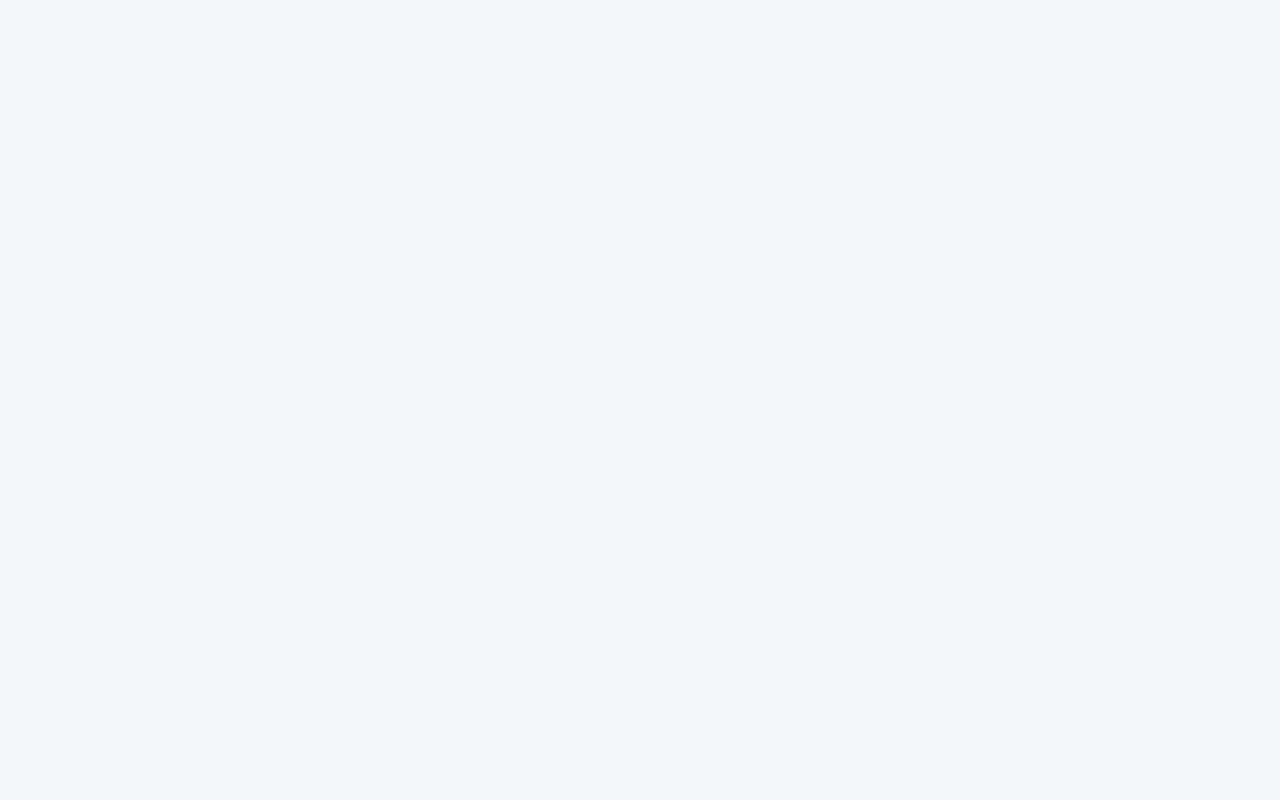
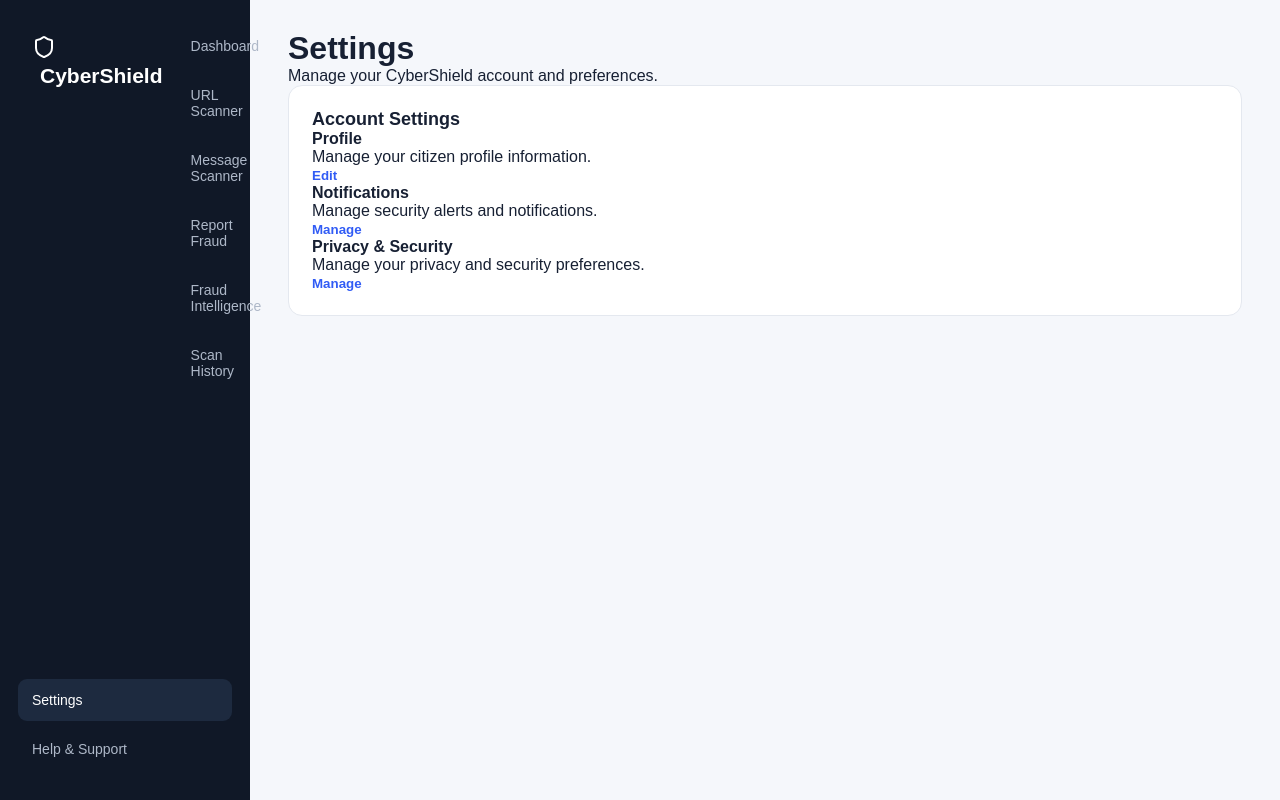
Before and after one commit to utkarsh-kumar18/CyberShield-AI, a React app in the folder frontend/: page /settings in a window 1280 px wide. Before the commit this address had no page. Built offline with nearby package versions, Linux system fonts and the light colour scheme; the HTML template or start-up script is replaced by a standard one.

Commit message:
Add frontend navigation and scanner improvements

```diff
--- a/frontend/package.json
+++ b/frontend/package.json
@@ -10,6 +10,7 @@
     "preview": "vite preview"
   },
   "dependencies": {
+    "lucide-react": "^1.52.0",
     "react": "^19.2.8",
     "react-dom": "^19.2.8",
     "react-router-dom": "^7.18.4"
--- a/frontend/src/App.jsx
+++ b/frontend/src/App.jsx
@@ -1,31 +1,40 @@
+import { BrowserRouter, Routes, Route } from "react-router-dom";
 
-import { BrowserRouter, Routes, Route } from "react-router-dom";
+import Sidebar from "./components/Sidebar";
+
 import Dashboard from "./pages/Dashboard";
 import URLScanner from "./pages/URLScanner";
 import URLResult from "./pages/URLResult";
+import ScanHistory from "./pages/ScanHistory";
 import MessageScanner from "./pages/MessageScanner";
 import MessageResult from "./pages/MessageResult";
 import ReportFraud from "./pages/ReportFraud";
 import FraudIntelligence from "./pages/FraudIntelligence";
+import Settings from "./pages/Settings";
+import HelpSupport from "./pages/HelpSupport";
 
 function App() {
   return (
     <BrowserRouter>
+
+      <Sidebar />
+
       <Routes>
-
         <Route path="/" element={<Dashboard />} />
-
         <Route path="/url-scanner" element={<URLScanner />} />
+        <Route path="/scan-history" element={<ScanHistory />} />
+        <Route path="/settings" element={<Settings />} />
+        <Route path="/help-support" element={<HelpSupport />} />
         <Route path="/url-result" element={<URLResult />} />
-
         <Route path="/message-scanner" element={<MessageScanner />} />
         <Route path="/message-result" element={<MessageResult />} />
         <Route path="/report-fraud" element={<ReportFraud />} />
         <Route
-           path="/fraud-intelligence"
+          path="/fraud-intelligence"
           element={<FraudIntelligence />}
         />
       </Routes>
+
     </BrowserRouter>
   );
 }
--- /dev/null
+++ b/frontend/src/components/Sidebar.jsx
@@ -0,0 +1,77 @@
+import { Link, useLocation, useNavigate } from "react-router-dom";
+import { Shield } from "lucide-react";
+
+function Sidebar() {
+  const navigate = useNavigate();
+  const location = useLocation();
+
+  return (
+    <aside className="sidebar">
+      <div className="logo">
+        <Shield className="logo-icon"/>
+        <span>CyberShield</span>
+      </div>
+
+      <nav>
+        <a
+          className={location.pathname === "/" ? "active" : ""}
+          onClick={() => navigate("/")}
+        >
+          Dashboard
+        </a>
+
+        <a
+          className={location.pathname === "/url-scanner" ? "active" : ""}
+          onClick={() => navigate("/url-scanner")}
+        >
+          URL Scanner
+        </a>
+
+        <a
+          className={location.pathname === "/message-scanner" ? "active" : ""}
+          onClick={() => navigate("/message-scanner")}
+        >
+          Message Scanner
+        </a>
+
+        <a
+          className={location.pathname === "/report-fraud" ? "active" : ""}
+          onClick={() => navigate("/report-fraud")}
+        >
+          Report Fraud
+        </a>
+
+        <a
+          className={location.pathname === "/fraud-intelligence" ? "active" : ""}
+          onClick={() => navigate("/fraud-intelligence")}
+        >
+          Fraud Intelligence
+        </a>
+
+        <a
+        className={location.pathname==="/scan-history"? "active":""}
+        onClick={() => navigate("/scan-history")}>
+          Scan History
+          </a>
+      </nav>
+
+      <div className="sidebar-bottom">
+        <a
+        className={location.pathname === "/settings" ? "active" : ""}
+       onClick={() => navigate("/settings")}
+
+        >
+        Settings
+        </a>
+        <a
+         className={location.pathname === "/help-support" ? "active" : ""}
+        onClick={() => navigate("/help-support")}
+        >
+          Help & Support
+          </a>
+      </div>
+    </aside>
+  );
+}
+
+export default Sidebar;
--- a/frontend/src/pages/Dashboard.jsx
+++ b/frontend/src/pages/Dashboard.jsx
@@ -6,39 +6,7 @@ function Dashboard() {
   return (
     <div className="app">
 
-      {/* SIDEBAR */}
-      <aside className="sidebar">
 
-        <div className="logo">
-          🛡️ <span>CyberShield</span>
-        </div>
-
-        <nav>
-          <a className="active">Dashboard</a>
-
-          <a onClick={() => navigate("/url-scanner")}>
-            URL Scanner
-          </a>
-
-          <a onClick={() => navigate("/message-scanner")}>
-            Message Scanner
-          </a>
-
-          <a onClick={() => navigate("/report-fraud")}>
-              Report Fraud
-          </a>
-          <a onClick={() => navigate("/fraud-intelligence")}>
-             Fraud Intelligence
-          </a>
-          <a>Scan History</a>
-        </nav>
-
-        <div className="sidebar-bottom">
-          <a>Settings</a>
-          <a>Help & Support</a>
-        </div>
-
-      </aside>
 
       {/* MAIN */}
       <main className="main">
--- /dev/null
+++ b/frontend/src/pages/HelpSupport.jsx
@@ -0,0 +1,53 @@
+function HelpSupport() {
+  return (
+    <main className="main">
+      <div className="page-header">
+        <h1>Help & Support</h1>
+        <p>Get help with CyberShield and learn how to stay safe online.</p>
+      </div>
+
+      <div className="panel">
+        <h2>Frequently Asked Questions</h2>
+
+        <div className="setting-row">
+          <div>
+            <strong>How do I scan a suspicious website?</strong>
+            <p>
+              Open URL Scanner and enter the website URL you want to check.
+            </p>
+          </div>
+        </div>
+
+        <div className="setting-row">
+          <div>
+            <strong>How do I scan a suspicious message?</strong>
+            <p>
+              Open Message Scanner and paste the suspicious message.
+            </p>
+          </div>
+        </div>
+
+        <div className="setting-row">
+          <div>
+            <strong>How do I report cyber fraud?</strong>
+            <p>
+              Open Report Fraud and submit the details of the suspicious
+              activity.
+            </p>
+          </div>
+        </div>
+
+        <div className="setting-row">
+          <div>
+            <strong>Need more help?</strong>
+            <p>
+              Contact the CyberShield support team for additional assistance.
+            </p>
+          </div>
+        </div>
+      </div>
+    </main>
+  );
+}
+
+export default HelpSupport;
--- /dev/null
+++ b/frontend/src/pages/ScanHistory.jsx
@@ -0,0 +1,49 @@
+function ScanHistory() {
+  return (
+    <main className="main">
+      <div className="page-header">
+        <h1>Scan History</h1>
+        <p>View your previous security scans.</p>
+      </div>
+
+      <div className="panel">
+        <h2>Recent Scans</h2>
+
+        <div className="activity">
+          <div className="activity-icon safe">✓</div>
+
+          <div>
+            <strong>google.com</strong>
+            <span>URL scanned</span>
+          </div>
+
+          <small>Safe</small>
+        </div>
+
+        <div className="activity">
+          <div className="activity-icon danger">!</div>
+
+          <div>
+            <strong>Unknown website</strong>
+            <span>URL scanned</span>
+          </div>
+
+          <small>Threat</small>
+        </div>
+
+        <div className="activity">
+          <div className="activity-icon safe">✓</div>
+
+          <div>
+            <strong>Bank message</strong>
+            <span>Message scanned</span>
+          </div>
+
+          <small>Safe</small>
+        </div>
+      </div>
+    </main>
+  );
+}
+
+export default ScanHistory;
--- /dev/null
+++ b/frontend/src/pages/Settings.jsx
@@ -0,0 +1,43 @@
+function Settings() {
+  return (
+    <main className="main">
+      <div className="page-header">
+        <h1>Settings</h1>
+        <p>Manage your CyberShield account and preferences.</p>
+      </div>
+
+      <div className="panel">
+        <h2>Account Settings</h2>
+
+        <div className="setting-row">
+          <div>
+            <strong>Profile</strong>
+            <p>Manage your citizen profile information.</p>
+          </div>
+
+          <button className="text-btn">Edit</button>
+        </div>
+
+        <div className="setting-row">
+          <div>
+            <strong>Notifications</strong>
+            <p>Manage security alerts and notifications.</p>
+          </div>
+
+          <button className="text-btn">Manage</button>
+        </div>
+
+        <div className="setting-row">
+          <div>
+            <strong>Privacy & Security</strong>
+            <p>Manage your privacy and security preferences.</p>
+          </div>
+
+          <button className="text-btn">Manage</button>
+        </div>
+      </div>
+    </main>
+  );
+}
+
+export default Settings;
--- a/frontend/src/pages/URLResult.jsx
+++ b/frontend/src/pages/URLResult.jsx
@@ -31,7 +31,21 @@ function URLResult() {
           <strong>{url}</strong>
         </div>
 
+        <div className="security-score">
+  <div className="score-circle">
+    <strong>92</strong>
+    <span>/ 100</span>
+  </div>
+
+  <div>
+    <h3>Security Score</h3>
+    <p>This website has a low security risk.</p>
+  </div>
+</div>
+
         <div className="result-details">
+
+
 
   <div>
     <span>Phishing Risk</span>
@@ -48,13 +62,23 @@ function URLResult() {
     <strong className="safe-text">Good</strong>
   </div>
 
+  <div>
+    <span>HTTPS Security</span>
+    <strong className="safe-text">Secure</strong>
+  </div>
+
+  <div>
+    <span>Domain Status</span>
+    <strong className="safe-text">Active</strong>
+  </div>
+
 </div>
 
         <div className="result-actions">
 
           <button
             className="primary-btn"
-            onClick={() => navigate("/url-scanner")}
+            onClick={() => navigate("/url-scanner",{ replace: true })}
           >
             Scan Another URL
           </button>
--- a/frontend/src/pages/URLScanner.jsx
+++ b/frontend/src/pages/URLScanner.jsx
@@ -6,15 +6,29 @@ function URLScanner() {
 
   const [url, setUrl] = useState("");
   const [scanning, setScanning] = useState(false);
+  const [error, setError] = useState("");
 
   const handleScan = () => {
-    if (!url.trim()) return;
+  setError("");
 
-    setScanning(true);
+  if (!url.trim()) {
+    setError("Please enter a website URL.");
+    return;
+  }
 
-    setTimeout(() => {
-      setScanning(false);
-     navigate("/url-result", {
+  try {
+    new URL(url.trim());
+  } catch {
+    setError("Please enter a valid URL, such as https://example.com");
+    return;
+  }
+
+  setScanning(true);
+
+  setTimeout(() => {
+    setScanning(false);
+
+    navigate("/url-result", {
       state: {
         url: url.trim(),
       },
@@ -63,6 +77,11 @@ function URLScanner() {
           </button>
 
         </div>
+        {error && (
+          <p className="scanner-error">
+           {error}
+         </p>
+)}
 
         <div className="scanner-info">
 
```
Also changed, not shown: 1 other file (tests, documents, lock files or other folders). Lines whose indentation alone changed are shown as unchanged.
